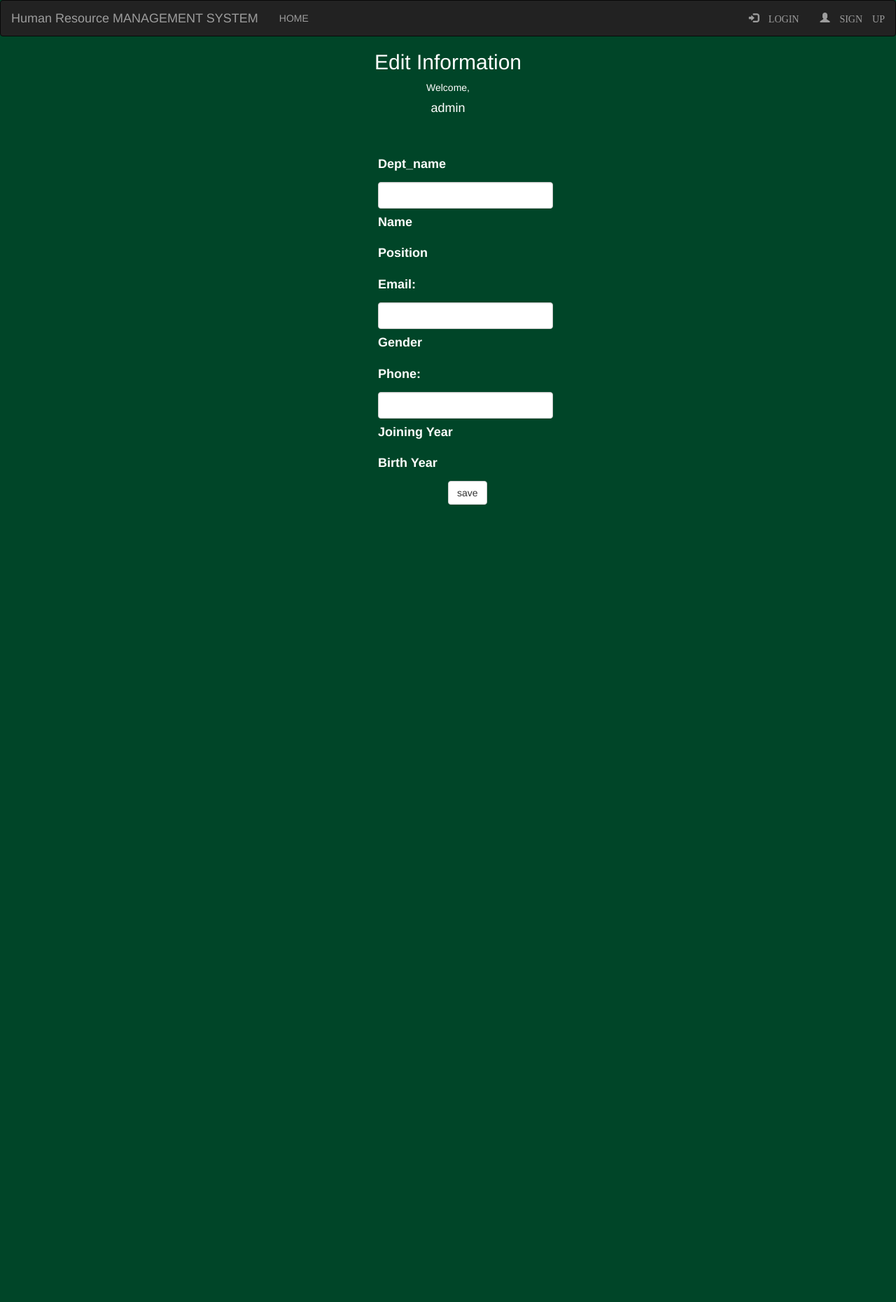
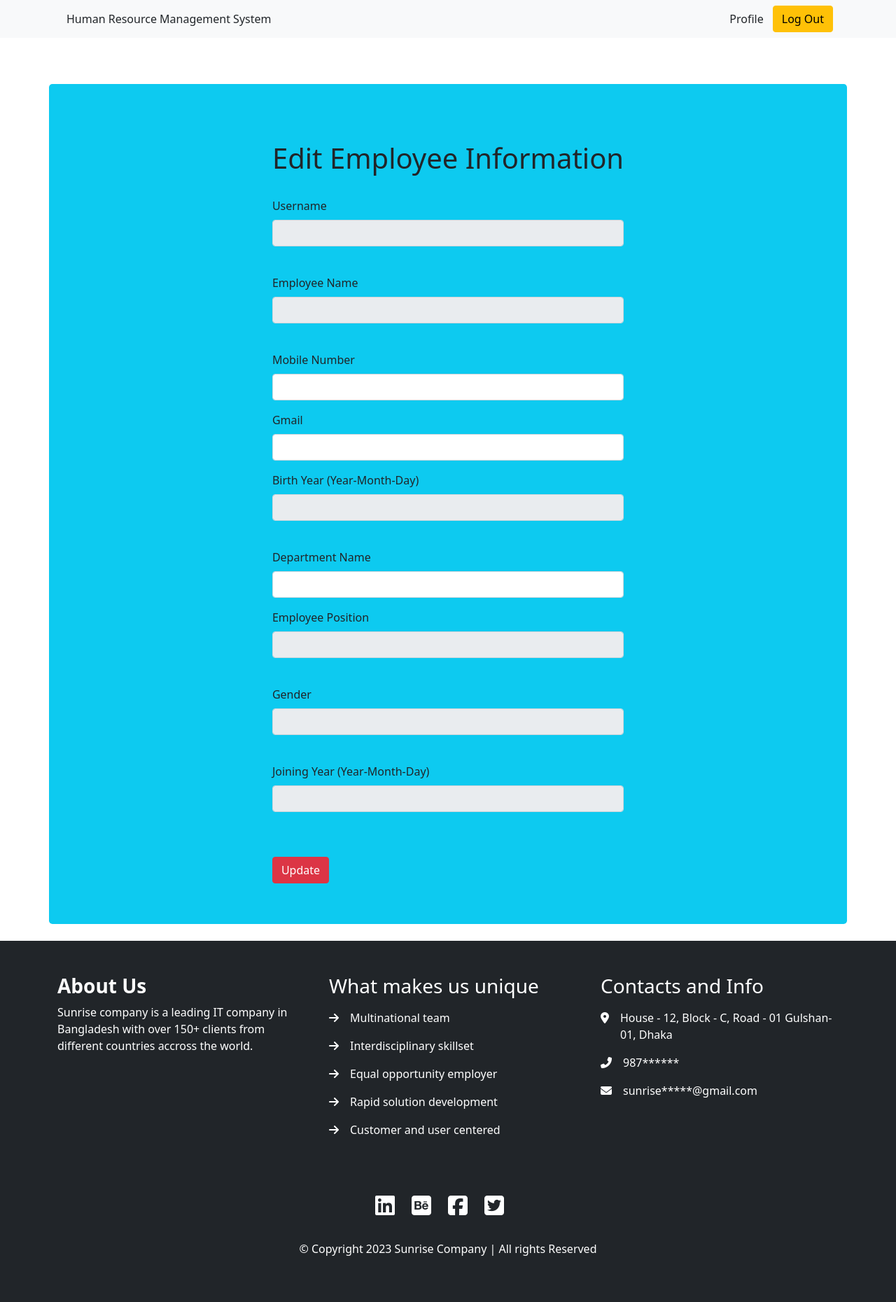
Before and after one commit to shuvo-99/470-project, a PHP site: page /update_profile.php in a window 1280 px wide. Shown: the whole page at 70% size. Before the commit the page ends 721 px from the top, so only its background shows below. Run offline with PHP 8.4, Linux system fonts and the light colour scheme; a user stored in the database is signed in; data comes from the database, SQL or seed files in the repository; data that the repository does not hold is empty; some libraries are stand-ins or nearby versions.

Commit message:
Add files via upload

```diff
--- a/update_profile.php
+++ b/update_profile.php
@@ -1,35 +1,88 @@
 <?php
-	include "navbaradmin.php";
+	// include "navbaradmin.php";
+	session_start();
 	include "dbconnection.php";
 ?>
 <!DOCTYPE html>
 <html>
 <head>
 	<title>edit profile</title>
-	<style type="text/css">
-		.form-control
-		{
-			width:250px;
-			height: 38px;
+	<link
+				href="https://cdn.jsdelivr.net/npm/bootstrap@5.1.3/dist/css/bootstrap.min.css"
+				rel="stylesheet"
+				integrity="sha384-1BmE4kWBq78iYhFldvKuhfTAU6auU8tT94WrHftjDbrCEXSU1oBoqyl2QvZ6jIW3"
+				crossorigin="anonymous"
+			/>
+		<!-- font awesome -->
+
+    <script
+      src="https://kit.fontawesome.com/5b05054594.js"
+      crossorigin="anonymous"
+    ></script>
+	<style>
+
+		.link-deco {
+      text-decoration: none;
     }
-		.form1
-		{
-			margin:0 540px;
-		}
-		label
-		{
-			color: white;
-		}
-
 	</style>
 </head>
-<body style="background-color: #004528;">
+<body >
+	<!-- navbar -->
+	<nav class="navbar navbar-expand-lg navbar-light bg-light fixed-top">
+		<div class="container-fluid container">
+			<button
+				class="navbar-toggler"
+				type="button"
+				data-bs-toggle="collapse"
+				data-bs-target="#navbarScroll"
+				aria-controls="navbarScroll"
+				aria-expanded="false"
+				aria-label="Toggle navigation"
+			>
+				<span class="navbar-toggler-icon"></span>
+			</button>
+			<div>
+			<a href="employee.php" class="btn" role="button">Human Resource Management System</a>
+			</div>
+			<div
+				class="collapse navbar-collapse justify-content-end"
+				id="navbarScroll"
+			>
+				<ul
+					class="navbar-nav me-2 my-2 my-lg-0 navbar-nav-scroll"
+					style="--bs-scroll-height: 100px"
+				>
+					<!-- Profile button -->
 
-	<h2 style="text-align: center;color: #fff;">Edit Information</h2>
+					<li class="nav-item nav-text">
+						<a href="employee.php" class="btn" role="button">Profile</a>
+					</li>
 
+					<!-- Logout button -->
+
+					<li class="nav-item">
+						<a href="logout.php" class="btn btn-warning" role="button"
+							>Log Out</a
+						>
+					</li>
+				</ul>
+			</div>
+		</div>
+	</nav>
+	<br>
+	<br>
+	<br>
+	<br>
+	<br>
+
+	<!-- Form -->
+	<section style="height: 1200px;" class="container bg-info d-flex justify-content-center align-items-center rounded-3 " id="subscribe">
+
+		<div>
+		<br>
 		<?php
 
-		$sql = "SELECT * FROM employee  where username='$_SESSION[username]' ;";
+		$sql = "SELECT * FROM employee  where username='$_SESSION[username]'";
 		$result = mysqli_query($db,$sql);
 
 			while ($row = mysqli_fetch_assoc($result))
@@ -41,10 +94,7 @@
 			}
 
 		?>
-	<div class="profile_info" style="text-align: center;">
-		<span style="color: white;">Welcome,</span>
-		<h4 style="color: white;"><?php echo $_SESSION['username']; ?></h4>
-	</div><br><br>
+
 	<?php
 
         $q=mysqli_query($db,"SELECT * FROM employee  where username='$_SESSION[username]' ;");
@@ -52,54 +102,76 @@
 
 
 	?>
-	<div class="form1">
-		<form action="" method="POST" enctype="multipart/form-data">
+				<h1 class="text-center">Edit Employee Information</h1> <br>
+				<form method="POST">
 
-		<!--<input class="form-control" type="file" name="file">-->
+						<div class="mb-3">
 
-		<label><h4><b>Dept_name </b></h4></label>
-		<input class="form-control" type="text" name="dept_name" value="<?php echo $dept_name; ?>">
+								<label class="form-label">Username </label>
+								<input type="type" class="form-control" name="username" placeholder="<?php echo $row['username']; ?>" disabled>
 
-		<label><h4><b>Name</b></h4></label>
-        <?php
-        echo "<td>"; echo $row['emp_name']; echo "</td>";
-        ?>
 								<br>
+						</div>
+						<div class="mb-3">
+								<label class="form-label">Employee Name</label>
+								<input type="text" name="emp_name" class="form-control"  placeholder="<?php echo $row['emp_name']; ?>" disabled>
 
-		<label><h4><b>Position</b></h4></label>
-        <?php
-        echo "<td>"; echo $row['emp_position']; echo "</td>";
-        ?>
 								<br>
+							</div>
+						<!-- <div class="mb-3">
+								<label class="form-label">Password</label>
+								<input type="password" name="password" class="form-control"  required="">
+						</div> -->
+						<div class="mb-3">
+								<label class="form-label">Mobile Number</label>
+								<input type="text" name="mobile_no" class="form-control" required="">
+						</div>
+						<div class="mb-3">
+								<label class="form-label">Gmail</label>
+								<input type="text" name="gmail" class="form-control" required="">
+						</div>
+						<div class="mb-3">
+								<label class="form-label">Birth Year (Year-Month-Day)</label>
+								<input type="text" name="birth_year" class="form-control" placeholder="<?php echo $row['birth_year']; ?>" disabled>
 
-        <label><h4><b>Email: </b></h4></label>
-		<input class="form-control" type="text" name="gmail" value="<?php echo $row['gmail']; ?>">
+								<br>
+						</div>
+						<div class="mb-3">
+								<label class="form-label">Department Name</label>
+								<input type="text" name="dept_name" class="form-control" required="">
+						</div>
+						<div class="mb-3">
+								<label class="form-label">Employee Position</label>
+								<input type="text" name="emp_position" class="form-control" placeholder="<?php echo $row['emp_position']; ?>" disabled>
 
-		<label><h4><b>Gender</b></h4></label>
-        <?php
-        echo "<td>"; echo $row['gender']; echo "</td>";
-        ?>
 								<br>
-        <label><h4><b>Phone: </b></h4></label>
-		<input class="form-control" type="text" name="mobile_no" value="<?php echo $mobile_no; ?>">
+						</div>
+						<div class="mb-3">
+								<label class="form-label">Gender</label>
+								<input type="text" name="gender" class="form-control" placeholder="<?php echo $row['gender'];  ?>" disabled>
 
-		<label><h4><b>Joining Year</b></h4></label>
-        <?php
-        echo "<td>"; echo $row['joining_year']; echo "</td>";
-        ?>
 								<br>
-		<label><h4><b>Birth Year</b></h4></label>
-        <?php
-        echo "<td>"; echo $row['birth_year']; echo "</td>";
-        ?>
+						</div>
+						<!-- <div class="mb-3">
+								<label class="form-label">Salary</label>
+								<input type="text" name="salary" class="form-control" required="">
+						</div> -->
+						<div class="mb-3">
+								<label class="form-label">Joining Year (Year-Month-Day)</label>
+								<input type="text" name="joining_year" class="form-control" placeholder="<?php echo $row['joining_year']; ?>" disabled>
+
+								<br>
+						</div>
+
+						<br>
+						<button type="submit" name="submit" class="btn btn-danger">Update</button>
+						<br>
+				</form>
+		</div>
+	</section>
 
 
-		<br>
-		<div style="padding-left: 100px;">
-			<button class="btn btn-default" type="submit" name="submit">save</button></div>
-	</form>
 
-</div>
 	<?php
 
 		if(isset($_POST['submit']))
@@ -127,5 +199,172 @@
             }
 		}
  	?>
+	<br>
+    <footer>
+      <section class="bg-dark">
+        <div class="container my-5">
+          <div class="row gx-5 gy-5">
+            <!-- About me -->
+
+            <div class="col-lg-4">
+              <!-- <div class="p-3 rounded-3 shadow-lg text-center h mb-5">
+                Experience
+              </div> -->
+              <h3 class="fw-bold text-white">About Us</h3>
+              <p class="text-white">
+                Sunrise company is a leading IT company in Bangladesh with over 150+ clients from different countries accross the world.
+              </p>
+            </div>
+
+            <!-- Links -->
+
+            <div class="col-lg-4">
+              <h3 class="text-white">What makes us unique</h3>
+              <ul class="p-0">
+                <!-- home -->
+
+                <li class="py-2 d-flex">
+                  <div>
+                    <a href="#home">
+                      <i class="fas fa-arrow-right text-white"></i>
+                    </a>
+                  </div>
+                  <div class="text-white ps-3">
+                    <a class="flink text-white link-deco">Multinational team</a>
+                  </div>
+                </li>
+
+                <!-- About Me -->
+
+                <li class="py-2 d-flex">
+                  <div>
+                    <a href="#aboutme">
+                      <i class="fas fa-arrow-right text-white"></i>
+                    </a>
+                  </div>
+                  <div class="text-white ps-3">
+                    <a class=" text-white link-deco">Interdisciplinary skillset</a>
+                  </div>
+                </li>
+
+                <!-- Experience -->
+
+                <li class="py-2 d-flex">
+                  <div>
+                    <a href="#ex">
+                      <i class="fas fa-arrow-right text-white"></i>
+                    </a>
+                  </div>
+                  <div class="text-white ps-3">
+                    <a  class="flink text-white link-deco">Equal opportunity employer</a>
+                  </div>
+                </li>
+
+                <!-- Projects -->
+
+                <li class="py-2 d-flex">
+                  <div>
+                    <a href="#project">
+                      <i class="fas fa-arrow-right text-white"></i>
+                    </a>
+                  </div>
+                  <div class="text-white ps-3">
+                    <a class="flink text-white link-deco">Rapid solution development</a>
+                  </div>
+                </li>
+
+                <!-- Skill -->
+
+                <li class="py-2 d-flex">
+                  <div>
+                    <a href="#skill">
+                      <i class="fas fa-arrow-right text-white"></i>
+                    </a>
+                  </div>
+                  <div class="text-white ps-3">
+                    <a class="flink text-white link-deco">Customer and user centered</a>
+                  </div>
+                </li>
+              </ul>
+            </div>
+
+            <!-- Conatacts and Info -->
+
+            <div class="col-lg-4">
+              <h3 class="text-white">Contacts and Info</h3>
+              <ul class="p-0">
+                <!-- House -->
+
+                <li class="py-2 d-flex">
+                  <div>
+                    <i class="fas fa-map-marker-alt text-white"></i>
+                  </div>
+                  <div class="text-white ps-3">
+                    House - 12, Block - C, Road - 01 Gulshan-01, Dhaka
+                  </div>
+                </li>
+
+                <!-- phone -->
+
+                <li class="py-2 d-flex">
+                  <div>
+                    <i class="fas fa-phone-alt text-white"></i>
+                  </div>
+                  <div class="text-white ps-3">987******</div>
+                </li>
+
+                <!-- gmail -->
+
+                <li class="py-2 d-flex">
+                  <div>
+                    <i class="fas fa-envelope text-white"></i>
+                  </div>
+                  <div class="text-white ps-3">sunrise*****@gmail.com</div>
+                </li>
+              </ul>
+            </div>
+          </div>
+        </div>
+
+        <!-- social Links -->
+
+        <div class="container mt-5 pb-5">
+          <ul class="d-flex justify-content-center align-items-center m-0 p-0">
+
+            <li class="py-2 pe-4 d-flex">
+              <a
+                target="_blank"
+                href=""
+              >
+                <i class="fab fa-linkedin text-white fa-2x"></i>
+              </a>
+            </li>
+            <li class="py-2 pe-4 d-flex">
+              <a target="_blank" href="">
+                <i class="fab fa-behance-square text-white fa-2x"></i>
+              </a>
+            </li>
+            <li class="py-2 pe-4 d-flex">
+              <a
+                target="_blank"
+                href=""
+              >
+                <i class="fab fa-facebook-square text-white fa-2x"></i>
+              </a>
+            </li>
+            <li class="py-2 pe-4 d-flex">
+              <a target="_blank" href="">
+                <i class="fab fa-twitter-square text-white fa-2x"></i>
+              </a>
+            </li>
+          </ul>
+          <br />
+          <p class="text-white text-center">
+            © Copyright 2023 Sunrise Company | All rights Reserved
+          </p>
+        </div>
+      </section>
+    </footer>
+		<script src="https://cdn.jsdelivr.net/npm/bootstrap@5.2.3/dist/js/bootstrap.bundle.min.js" integrity="sha384-kenU1KFdBIe4zVF0s0G1M5b4hcpxyD9F7jL+jjXkk+Q2h455rYXK/7HAuoJl+0I4" crossorigin="anonymous"></script>
 </body>
 </html>
```
Also changed, not shown: login.php (+35 -39 lines). Lines whose indentation alone changed are shown as unchanged.
